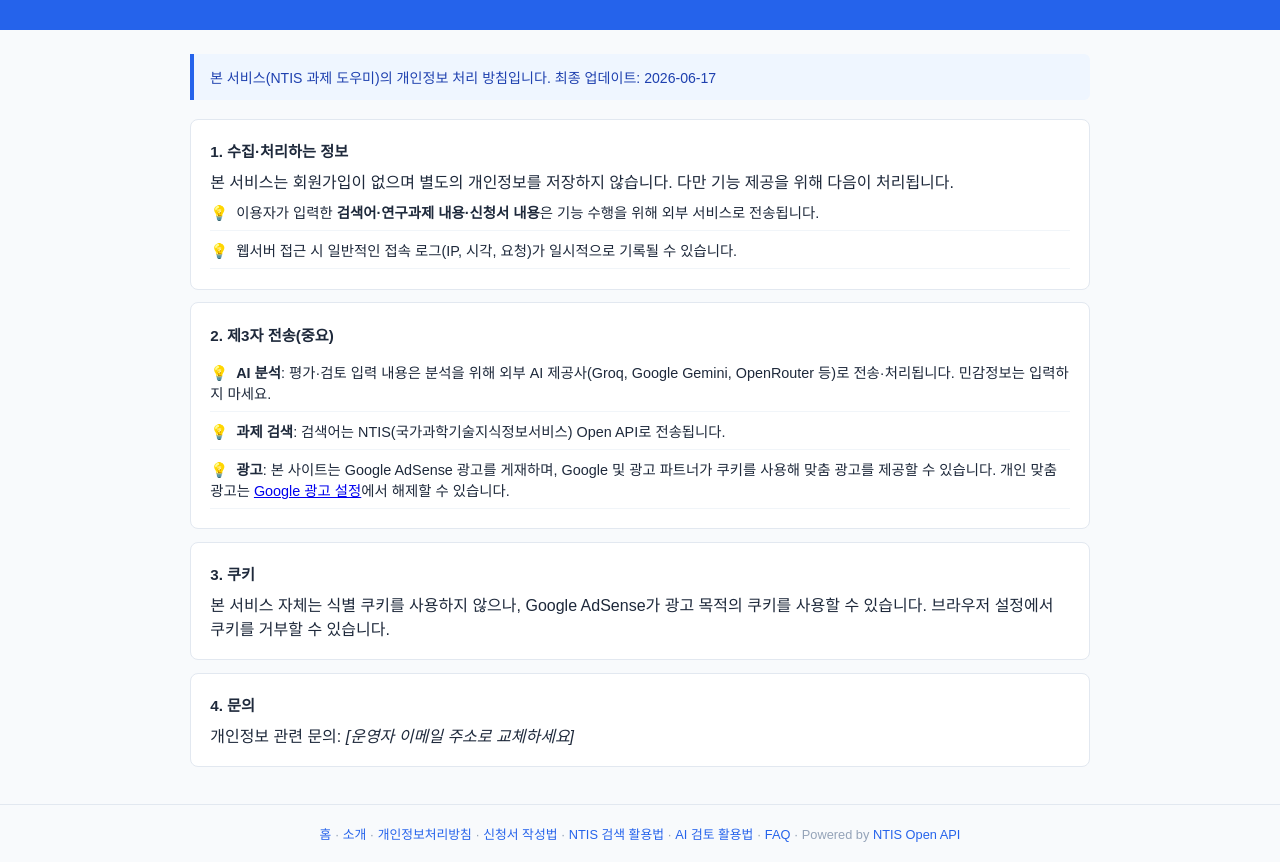
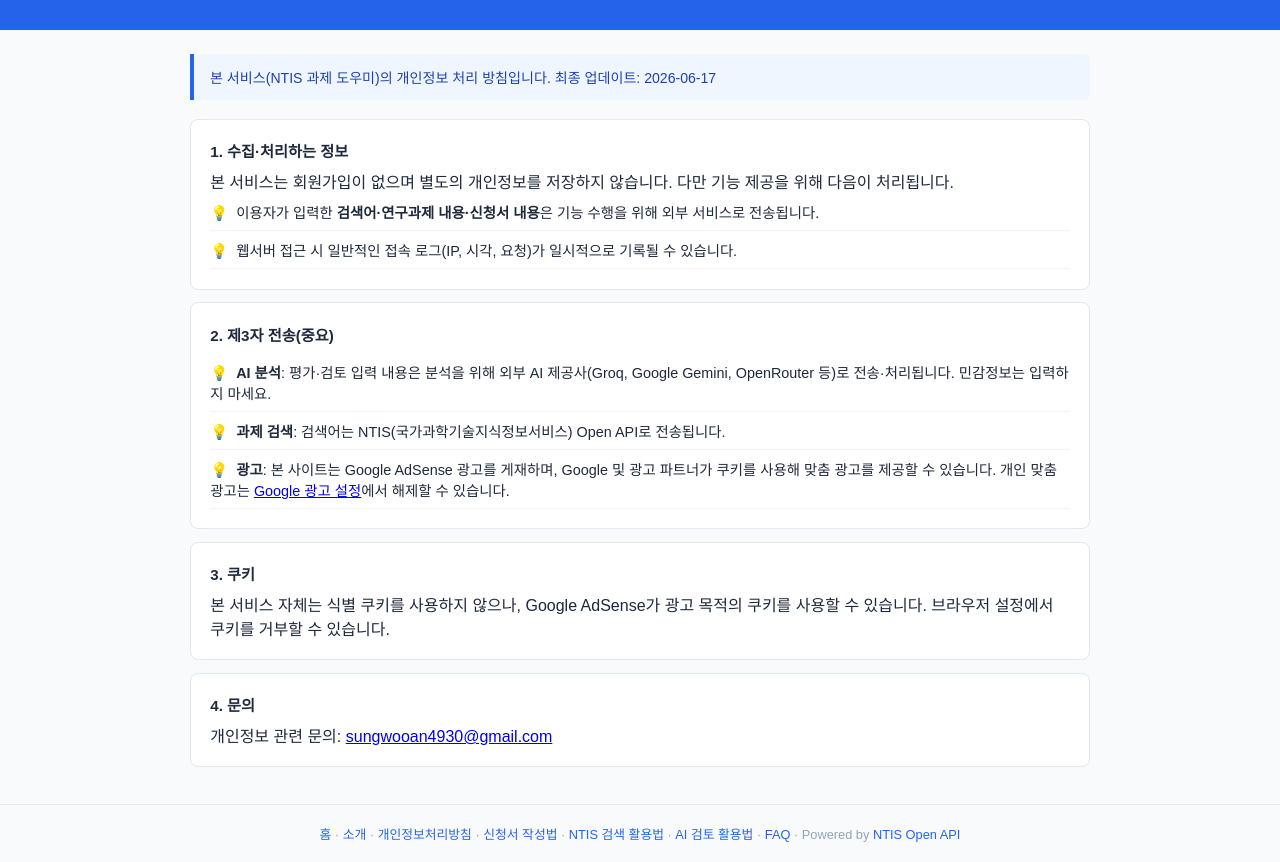
Before and after one commit to sungwooan4930/ntis-research-helper, a website: page public/privacy.html in a window 1280 px wide. Shown: the part 98-960 px from the top of the page. Drawn offline with Linux system fonts and the light colour scheme.

Commit message:
docs: 개인정보처리방침 문의 이메일 기입

```diff
--- a/public/privacy.html
+++ b/public/privacy.html
@@ -41,7 +41,7 @@
     </section>
     <section class="eval-section">
       <h3>4. 문의</h3>
-      <p>개인정보 관련 문의: <em>[운영자 이메일 주소로 교체하세요]</em></p>
+      <p>개인정보 관련 문의: <a href="mailto:sungwooan4930@gmail.com">sungwooan4930@gmail.com</a></p>
     </section>
   </main>
   <footer>
```
